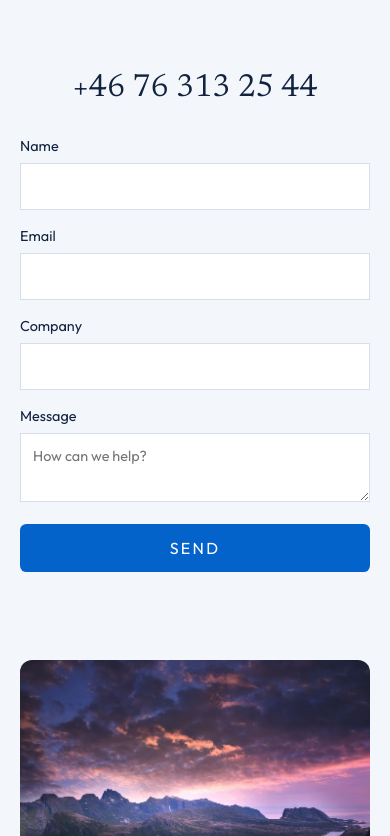
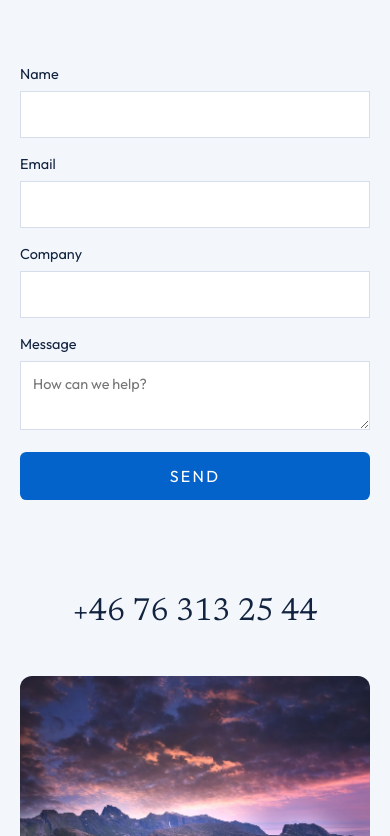
Before and after one commit to FiredragonSE/strongminds-site, a plain HTML site: page contact.html in a window 390 px wide. Shown: the part 638-1474 px from the top of the page. Drawn offline with Linux system fonts and the light colour scheme.

Commit message:
Put the phone number below the contact form

```diff
--- a/contact.html
+++ b/contact.html
@@ -20,7 +20,6 @@
 <section class="hero"><img src="images/header-bridge.jpg" alt="Coastal bridge"><div class="shade"></div>
 <div class="wrap copy"><p class="kicker">Contact</p><h1>Get in touch.</h1></div></section>
 <section><div class="wrap contact">
-<p style="text-align:center;font-family:Newsreader,Georgia,serif;font-size:2rem;margin:0 0 1.5rem"><a style="text-decoration:none" href="tel:+46763132544">+46 76 313 25 44</a></p>
 <form id="note">
 <label>Name<input required name="name" autocomplete="name"></label>
 <label>Email<input required type="email" name="email" autocomplete="email"></label>
@@ -30,6 +29,7 @@
 <button class="btn" type="submit">Send</button>
 <p class="muted" id="note-status"></p>
 </form>
+<p style="text-align:center;font-family:Newsreader,Georgia,serif;font-size:2rem;margin:2.5rem 0 0"><a style="text-decoration:none" href="tel:+46763132544">+46 76 313 25 44</a></p>
 <img class="photo" src="images/header-fjord.jpg" alt="Nordic fjord"></div></section>
 
 <footer><div class="wrap foot"><div>Strongminds AB · Org.nr 556911-0355 · Stockholm</div>
```
